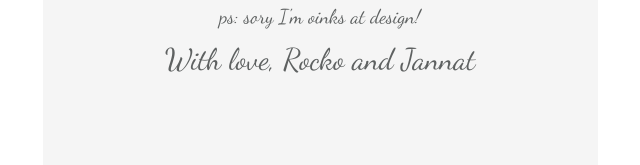
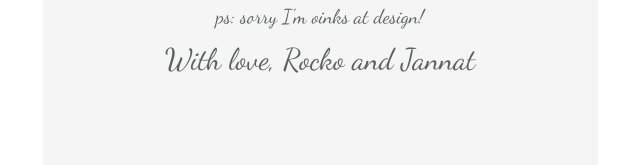
Before and after one commit to Kauress/dilse, a website: page index.html in a window 1280 px wide. Both pictures are taken after a click on the button 563 px from the left and 633 px from the top of the page. Shown: the part 255-420 px from the top of the page, 320-960 px from the left. Drawn offline with nearby package versions, Linux system fonts and the light colour scheme; a web font is replaced by a local one.

Commit message:
Update index.html

```diff
--- a/index.html
+++ b/index.html
@@ -39,7 +39,7 @@
            Just make:) The past year hasn't been easy.But it's ok! Many lives, many experiences and in the greater scheme of things, you are doing just great.
             Have fun, Rocko and I like cake.
         </h2>
-        <h5>ps: sory I'm oinks at design!</h5>
+        <h5>ps: sorry I'm oinks at design!</h5>
          <p id="sign">
            With love, Rocko and Jannat
          </p>
```
